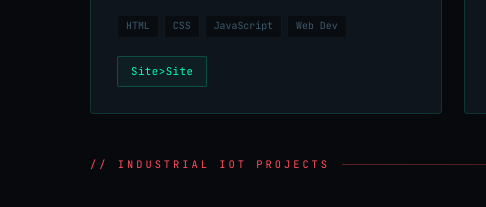
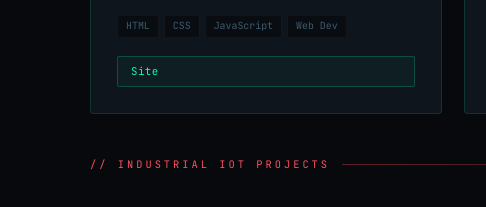
Before and after one commit to HackWithAS/PORTFOLIO-AYUSH, a plain HTML site: page index.html in a window 1280 px wide. Shown: the part 3253-3460 px from the top of the page, 0-486 px from the left. Drawn offline with Linux system fonts and the light colour scheme.

Commit message:
Update index.html

```diff
--- a/index.html
+++ b/index.html
@@ -953,8 +953,9 @@ footer{
           <span class="tech-t">JavaScript</span><span class="tech-t">Web Dev</span>
         </div>
         <div class="proj-links">
-          <button<a href="https://psconstructiongurugram.vercel.app" target="_blank" rel="noopener" class="pbtn r" >Site</a>>Site</button>
+
         </div>
+  <a href="https://psconstructiongurugram.vercel.app" target="_blank" rel="noopener" class="pbtn r" >Site</a>
       </div>
 
       <div class="proj-card rv">
```
